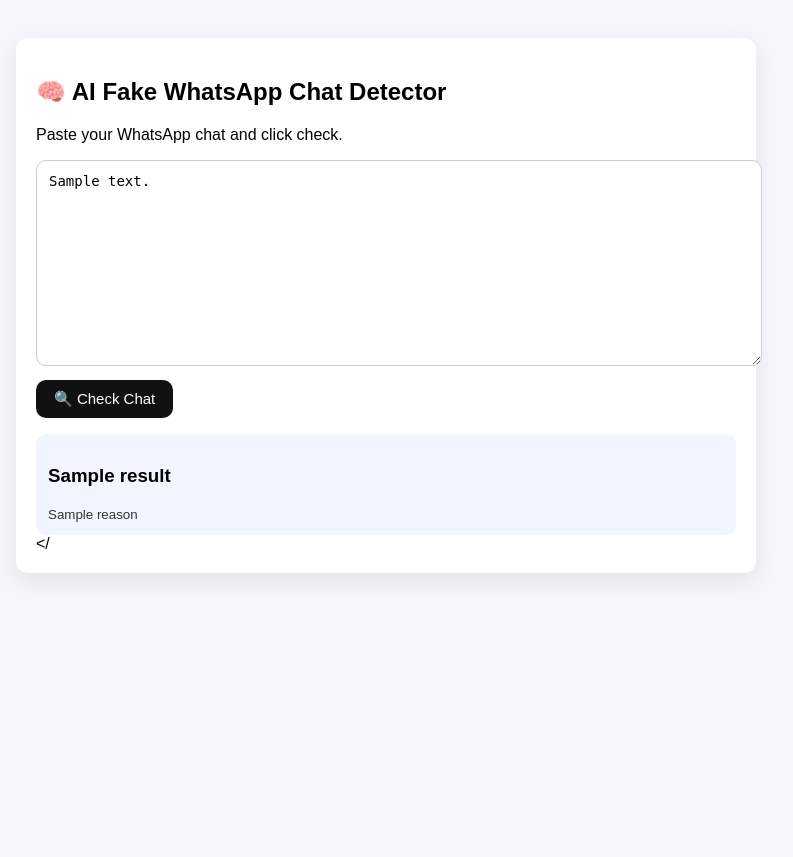
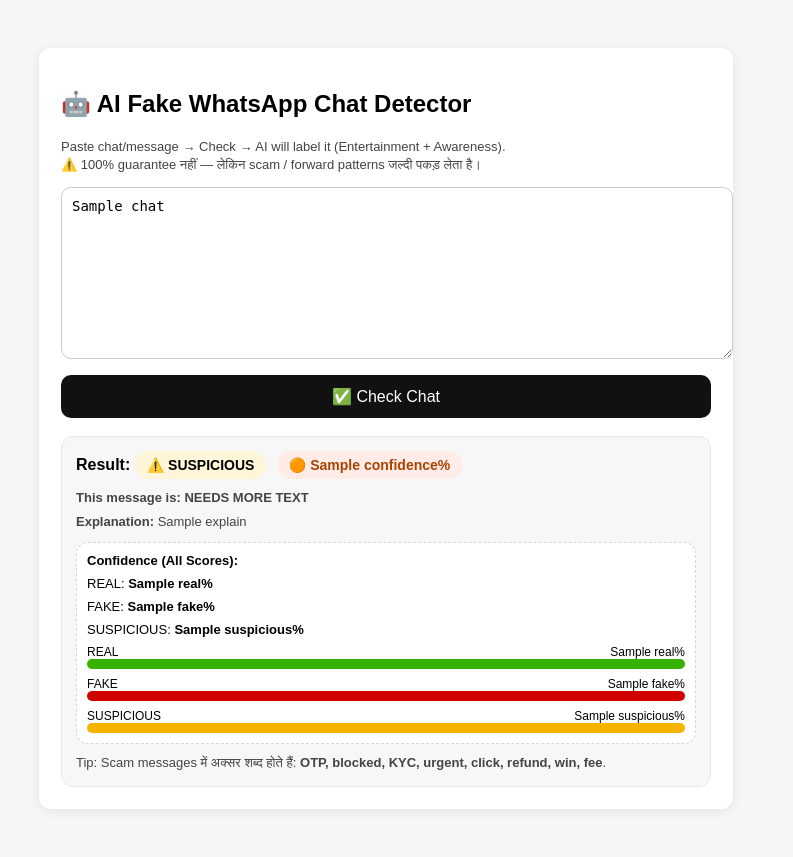
Before and after one commit to Mukesh3597/ai-fake-chat-detector, a Flask app: template templates/index.html in a window 1280 px wide. Shown: the whole page, without its empty margins (254-1047 px from the left). Before the commit the page ends 576 px from the top, so only its background shows below. Run offline with Flask 3, Linux system fonts and the light colour scheme; the template is opened without the code that fills it: most values are stand-ins (such as "Sample title", 1, 10 or a date in 2020); parts of the project's set-up code (start-up, migrations or seed data) failed here and were passed over.

Commit message:
Final ML model + UI confidence + training upgrade

```diff
--- a/app.py
+++ b/app.py
@@ -1,19 +1,62 @@
 from flask import Flask, render_template, request
-from predict import predict_chat
+from predict import predict_with_details
 
 app = Flask(__name__)
+
+
+def is_meaningful_short_text(text: str) -> bool:
+    """
+    छोटे लेकिन meaningful messages allow करने के लिए:
+    - कम से कम 3 words हों
+    - और words में कोई meaningful word हो
+    """
+    words = text.lower().split()
+    meaningful_words = {
+        "love", "miss", "sorry", "thanks", "thank", "please",
+        "busy", "call", "meet", "meeting", "tomorrow", "today",
+        "yes", "no", "okay", "ok", "fine", "hello", "hi"
+    }
+    return len(words) >= 3 and any(w in meaningful_words for w in words)
+
 
 @app.route("/", methods=["GET", "POST"])
 def index():
     result = None
-    reason = None
+    confidence = None
+    keywords = []
+    prob_map = {}
+    explain = None
     chat_text = ""
 
     if request.method == "POST":
-        chat_text = request.form.get("chat", "")
-        result, reason = predict_chat(chat_text)
+        chat_text = request.form.get("chat", "").strip()
 
-    return render_template("index.html", result=result, reason=reason, chat_text=chat_text)
+        words_count = len(chat_text.split())
+        chars_count = len(chat_text)
+
+        # ✅ Rule:
+        # 1) अगर बहुत छोटा है AND meaningful भी नहीं है -> MORE TEXT NEEDED
+        # 2) अगर meaningful short है (जैसे "I love you") -> prediction चलाओ
+        if (chars_count < 20 or words_count < 4) and (not is_meaningful_short_text(chat_text)):
+            result = "📝 MORE TEXT NEEDED"
+            explain = "Please paste a longer chat (min 4–5 words / 20+ chars) for accurate detection."
+            confidence = 10.0  # orange
+            prob_map = {}      # scores hide
+            keywords = []      # keywords hide
+        else:
+            # ✅ NORMAL prediction (including meaningful short texts)
+            result, confidence, keywords, prob_map, explain = predict_with_details(chat_text)
+
+    return render_template(
+        "index.html",
+        result=result,
+        confidence=confidence,
+        keywords=keywords,
+        prob_map=prob_map,
+        explain=explain,
+        chat=chat_text
+    )
+
 
 if __name__ == "__main__":
     app.run(host="0.0.0.0", port=5000, debug=True)
--- a/requirements.txt
+++ b/requirements.txt
@@ -3,3 +3,4 @@ pandas
 scikit-learn
 joblib
 gunicorn
+numpy
--- a/templates/index.html
+++ b/templates/index.html
@@ -2,33 +2,134 @@
 <html lang="en">
 <head>
   <meta charset="UTF-8" />
-  <meta name="viewport" content="width=device-width, initial-scale=1.0"/>
   <title>AI Fake WhatsApp Chat Detector</title>
   <style>
-    body{font-family:Arial;background:#f4f6f9;padding:30px;}
-    .box{max-width:700px;margin:auto;background:#fff;padding:20px;border-radius:12px;box-shadow:0 8px 24px rgba(0,0,0,0.08);}
-    textarea{width:100%;height:180px;padding:12px;border-radius:10px;border:1px solid #ccc;font-size:14px;}
-    button{margin-top:10px;padding:10px 18px;border:none;border-radius:10px;background:#111;color:#fff;font-size:15px;cursor:pointer;}
-    .result{margin-top:16px;padding:12px;border-radius:10px;background:#f1f5ff;}
-    small{color:#333;}
+    body { font-family: Arial; background: #f4f6f8; padding: 40px; }
+    .box {
+      max-width: 650px; margin: auto; background: white; padding: 22px;
+      border-radius: 12px; box-shadow: 0 2px 12px rgba(0,0,0,.08);
+    }
+    textarea {
+      width: 100%; height: 150px; padding: 10px; font-size: 14px;
+      border-radius: 10px; border: 1px solid #ccc;
+    }
+    button {
+      padding: 12px; width: 100%; margin-top: 12px; border: none;
+      border-radius: 10px; font-size: 16px; cursor: pointer;
+      background:#111; color:#fff;
+    }
+    .small { color:#444; font-size: 13px; margin-top: 8px; line-height: 1.4; }
+    .result {
+      margin-top: 18px; padding: 14px; border-radius: 12px;
+      background: #f7f7f7; border: 1px solid #e7e7e7;
+    }
+    .tag {
+      display:inline-block; padding: 6px 12px; border-radius: 999px;
+      font-weight: bold; margin-right: 6px; font-size: 14px;
+    }
+    .scores {
+      margin-top: 10px; padding: 10px; border-radius: 12px;
+      background:#fff; border:1px dashed #d7d7d7; font-size:13px;
+    }
+    .bar { height: 10px; background:#e9edf3; border-radius:999px; overflow:hidden; }
+    .fill { height:100%; }
+    .row { margin-top:8px; }
+    .lbl { display:flex; justify-content:space-between; font-size:12px; }
   </style>
 </head>
 <body>
 
-  <div class="box">
-    <h2>🧠 AI Fake WhatsApp Chat Detector</h2>
-    <p>Paste your WhatsApp chat and click check.</p>
+<div class="box">
+  <h2>🤖 AI Fake WhatsApp Chat Detector</h2>
+  <p class="small">
+    Paste chat/message → Check → AI will label it (Entertainment + Awareness).<br>
+    ⚠️ 100% guarantee नहीं — लेकिन scam / forward patterns जल्दी पकड़ लेता है।
+  </p>
 
-    <form method="POST">
-      <textarea name="chat" placeholder="Paste WhatsApp chat here..." required>{{ chat_text }}</textarea>
-      <br/>
-      <button type="submit">🔍 Check Chat</button>
-    </form>
+  <form method="POST">
+    <textarea name="chat" placeholder="Paste WhatsApp chat here...">{{ chat }}</textarea>
+    <button type="submit">✅ Check Chat</button>
+  </form>
 
-    {% if result %}
-      <div class="result">
-        <h3>{{ result }}</h3>
-        <small>{{ reason }}</small>
+  {% if result %}
+  <div class="result">
+
+    <!-- RESULT TAG -->
+    <div>
+      <strong>Result:</strong>
+      {% if "REAL" in result %}
+        <span class="tag" style="background:#e8fff0;">😇 REAL</span>
+      {% elif "FAKE" in result %}
+        <span class="tag" style="background:#ffe8e8;">🤥 FAKE</span>
+      {% elif "MORE TEXT" in result %}
+        <span class="tag" style="background:#eef2ff;">📝 MORE TEXT NEEDED</span>
+      {% else %}
+        <span class="tag" style="background:#fff6da;">⚠️ SUSPICIOUS</span>
+      {% endif %}
+
+      <!-- CONFIDENCE COLOR -->
+      {% if confidence is not none %}
+        {% if confidence >= 80 %}
+          <span class="tag" style="background:#e8fff0;color:#0a7a2f;">🟢 {{ confidence }}%</span>
+        {% elif confidence >= 50 %}
+          <span class="tag" style="background:#fff7da;color:#8a6d00;">🟡 {{ confidence }}%</span>
+        {% else %}
+          <span class="tag" style="background:#ffece6;color:#a84300;">🟠 {{ confidence }}%</span>
+        {% endif %}
+      {% endif %}
+    </div>
+
+    <!-- SENTENCE OUTPUT -->
+    <div class="small" style="margin-top:10px;">
+      <strong>This message is:</strong>
+      {% if "REAL" in result %}
+        <b>REAL</b>
+      {% elif "FAKE" in result %}
+        <b>FAKE</b>
+      {% elif "SUSPICIOUS" in result %}
+        <b>SUSPICIOUS</b>
+      {% else %}
+        <b>NEEDS MORE TEXT</b>
+      {% endif %}
+    </div>
+
+    {% if explain %}
+    <div class="small" style="margin-top:6px;">
+      <strong>Explanation:</strong> {{ explain }}
+    </div>
+    {% endif %}
+
+    <!-- ALL CONFIDENCE PERCENTAGES -->
+    {% if prob_map and prob_map|length > 0 %}
+    <div class="scores">
+      <strong>Confidence (All Scores):</strong>
+      <div class="row">REAL: <b>{{ prob_map.get("real",0) }}%</b></div>
+      <div class="row">FAKE: <b>{{ prob_map.get("fake",0) }}%</b></div>
+      <div class="row">SUSPICIOUS: <b>{{ prob_map.get("suspicious",0) }}%</b></div>
+
+      <!-- Bars -->
+      <div class="row">
+        <div class="lbl"><span>REAL</span><span>{{ prob_map.get("real",0) }}%</span></div>
+        <div class="bar"><div class="fill" style="width:{{ prob_map.get('real',0) }}%;background:#38b000;"></div></div>
       </div>
+      <div class="row">
+        <div class="lbl"><span>FAKE</span><span>{{ prob_map.get("fake",0) }}%</span></div>
+        <div class="bar"><div class="fill" style="width:{{ prob_map.get('fake',0) }}%;background:#d00000;"></div></div>
+      </div>
+      <div class="row">
+        <div class="lbl"><span>SUSPICIOUS</span><span>{{ prob_map.get("suspicious",0) }}%</span></div>
+        <div class="bar"><div class="fill" style="width:{{ prob_map.get('suspicious',0) }}%;background:#f4b400;"></div></div>
+      </div>
+    </div>
     {% endif %}
-  </
+
+    <div class="small" style="margin-top:10px;">
+      Tip: Scam messages में अक्सर शब्द होते हैं:
+      <b>OTP, blocked, KYC, urgent, click, refund, win, fee</b>.
+    </div>
+  </div>
+  {% endif %}
+</div>
+
+</body>
+</html>
```
Also changed, not shown: data.csv (+23 -0 lines), predict.py (+22 -7 lines), train.py (+39 -11 lines).
